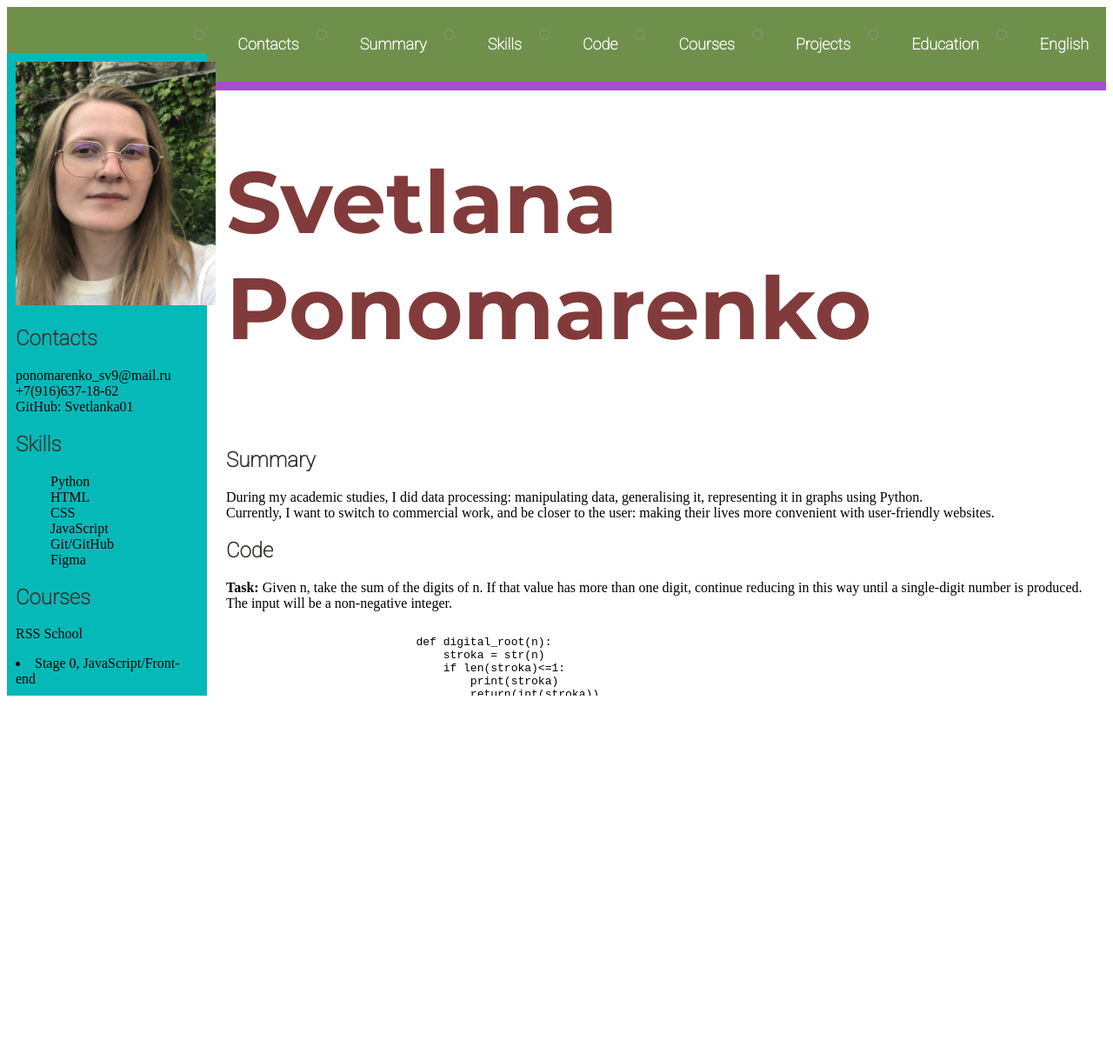
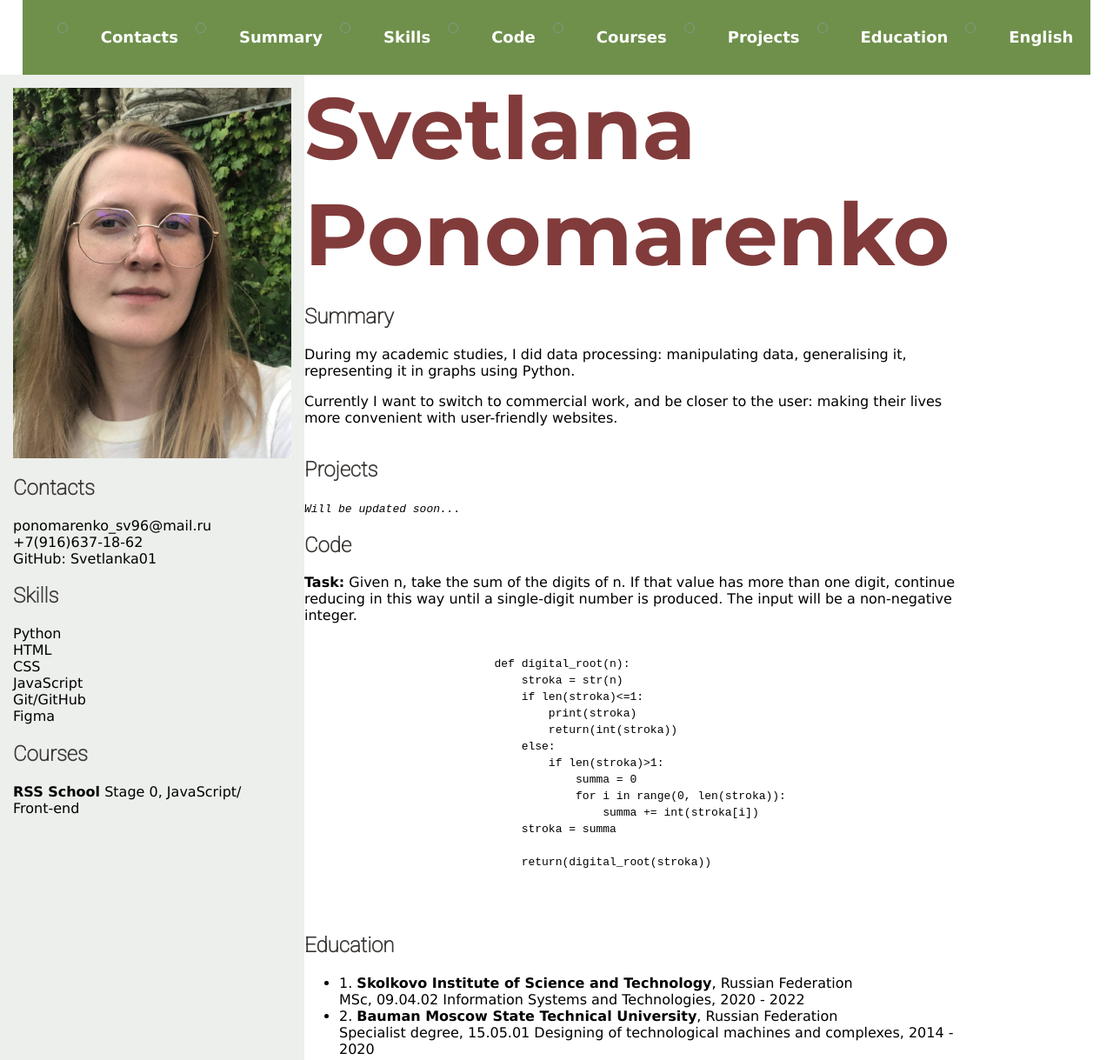
Before and after one commit to Svetlanka01/rsschool-cv, a plain HTML site: page index.html in a window 1280 px wide. Shown: the top 1219 px of the page at 87% size. Before the commit the page ends 800 px from the top, so only its background shows below. Drawn offline with Linux system fonts and the light colour scheme.

Commit message:
docs: modified design

```diff
--- /dev/null
+++ b/New folder/style.css
@@ -0,0 +1,87 @@
+header{
+    background-color: aqua;
+    min-height: 500px;
+    justify-content: center;
+    align-items:center;
+    display: flex;
+}
+
+header:first-child{
+    justify-content: flex-start;
+}
+
+.first-1{
+    background-color: coral;
+    min-height: 200px;
+    display: flex;
+    align-items: center;
+    justify-content: center;
+    flex-basis: 30%;
+    /* padding: 15px; */
+    box-sizing: border-box;
+}
+.first-2{
+    background-color: cornflowerblue;
+    min-height: 200px;
+    display: flex;
+    align-items: center;
+    justify-content: center;
+    flex-basis: 70%;
+    flex-direction: column;
+}
+
+.second{
+    background-color: brown;
+}
+
+.third{
+    background-color: rgb(251, 255, 0);
+    display: flex;
+}
+
+body {
+    width: 1200px;
+    margin: 15px auto;
+    background-color: rgb(142, 206, 156);
+
+}
+
+.container{
+    display: flex;
+    flex-direction: column;
+    /* justify-content: center;
+    align-items: center; */
+    text-align: center;
+}
+
+.one3, .two3{
+    flex-basis: 50%;
+}
+
+/* .second-1{
+    background-color: blueviolet;
+    height: 100%;
+    order: 1;
+}
+
+.second-2{
+    background-color: darkgreen;
+    height: 100%;
+    order: 0;
+}
+.second-3{
+    background-color: darkkhaki;
+    height: 100%;
+    flex-basis: 100%;
+    min-width: 100%;
+    order: 1;
+}
+
+.second-4{
+    background-color: deeppink;
+    height: 100%;
+    flex-basis: 100%;
+    min-width: 100%;
+    order: 0;
+    position: */
+}
--- a/index.html
+++ b/index.html
@@ -19,7 +19,7 @@
 </head>
 
 <body>
-    <header class = "header">
+<header class = "header">
 
         <div class="container">
             <nav class="nav">
@@ -37,15 +37,14 @@
         </div>
     </header>
 
-
     <main>
         <div class="container">
-            <div class="container_side">
-                <img src="./assets/img/my_photo_cv.jpg" alt="my photo" width="230px" height="280px">
+            <div class="side_bar">
+                <img src="./assets/img/my_photo_cv.jpg" alt="my photo" width="320px">
 
                 <section class="section" id="Contacts">
                     <h2 class="section-title">Contacts</h2>
-                    <div>ponomarenko_sv9@mail.ru <br>
+                    <div>ponomarenko_sv96@mail.ru <br>
                         +7(916)637-18-62<br>
                         GitHub: Svetlanka01
                     </div>
@@ -54,28 +53,28 @@
 
                 <section class="section" id="Skills">
                     <h2 class="section-title">Skills</h2>
-                    <ul class="skills-list">
-                        <li>Python</li>
-                        <li>HTML</li>
-                        <li>CSS</li>
-                        <li>JavaScript</li>
-                        <li>Git/GitHub</li>
-                        <li>Figma</li>
-                    </ul>
+                    Python<br>
+                    HTML<br>
+                    CSS<br>
+                    JavaScript<br>
+                    Git/GitHub<br>
+                    Figma<br>
                 </section>
 
 
                 <section class="section" id="Courses">
                     <h2 class="section-title">Courses</h2>
-                    <p><span font-weight:bold>RSS School</span>
-                        <li>Stage 0, JavaScript/Front-end</li></p>
+                    <div>
+                        <b>RSS School</b>
+                        Stage 0, JavaScript/<br>Front-end
+                    </div>
+
                 </section>
             </div>
 
-            <section class="container_center">
-
+            <div class="main_info">
                 <section class="section" id="Profile">
-                    <h1 class="name-title">Svetlana <br> Ponomarenko</h1>
+                    <span class="name-title">Svetlana <br> Ponomarenko</span>
 
                 </section>
 
@@ -84,11 +83,17 @@
                     <p>
                         During my academic studies,
                         I did data processing: manipulating data, generalising it, representing
-                        it in  graphs using Python.  <br> Currently, I want to switch to commercial work,
+                        it in  graphs using Python.
+                    </p>
+                    <p> Currently I want to switch to commercial work,
                         and be closer to the user: making their lives more convenient with user-friendly websites.
                     </p>
                 </section>
 
+                <section class="section" id="Projects">
+                    <h2 class="section-title">Projects</h2>
+                    <div><i class="code_font">Will be updated soon...</i></div>
+                </section>
 
 
                 <section class="section" id="Code">
@@ -97,7 +102,7 @@
                     If that value has more than one digit, continue reducing in this way until a single-digit
                     number is produced. The input will be a non-negative integer.
                     <pre>
-                        <code>
+                        <code class="code_font">
                             def digital_root(n):
                                 stroka = str(n)
                                 if len(stroka)<=1:
@@ -116,24 +121,26 @@
                 </section>
 
 
-                <section class="section" id="Projects">
-                    <h2 class="section-title">Projects</h2>
-                    <p>Nothing to add yet</p>
-                </section>
+
 
                 <section class="section" id="Education">
                     <h2 class="section-title">Education</h2>
                     <ul>
                         <li>
-                            1. <b>Skolkovo Institute of Science and Technology</b>, Russian Federation
-                            <li>MSc, 09.04.02 Information Systems and Technologies, 2020 - 2022</li>
+                            1. <b>Skolkovo Institute of Science and Technology</b>, Russian Federation<br>
+                                MSc, 09.04.02 Information Systems and Technologies, 2020 - 2022
                         </li>
                         <li>
-                        2. <b>Bauman Moscow State Technical University</b>, Russian Federation
-                        <li>Specialist degree, 15.05.01 Designing of technological machines and complexes,
-                            2014 - 2020</li>
+                            2. <b>Bauman Moscow State Technical University</b>, Russian Federation<br>
+                            Specialist degree, 15.05.01 Designing of technological machines and complexes,
+                            2014 - 2020
                         </li>
                     </ul>
+                </section>
+
+                <section class="section" id="Projects">
+                    <h2 class="section-title">Projects</h2>
+                    <div>Nothing to add yet</div>
                 </section>
 
                 <section class="section" id="English">
@@ -147,16 +154,31 @@
                         <li><b>Deutsch</b> - A1</li>
                     </ul>
                 </section>
-            </section>
+            </div>
         </div>
     </main>
 
+    <footer>
+        <div class="container">
+            <div class="table">
+                <div class="table__cell">
+                    <a href="https://rs.school/js/"><img src="./assets/svg/rs_school_js.svg" alt="RS school" width="200px"></a>
+                </div>
+            </div>
 
-    <footer class = "footer">
-        <div class="container">
+            <h2 class="section-title">
+                2022
+            </h2>
 
+
+            <div class="table">
+                <div class="table__cell">
+                    <a href="https://github.com/Svetlanka01"><img src="./assets/svg/github_icon.svg" alt="GitHub" width="100px"></a>
+                </div>
+            </div>
         </div>
     </footer>
+
 </body>
 
 </html>
--- a/style.css
+++ b/style.css
@@ -10,8 +10,15 @@
         src: url("assets/fonts/Montserrat-Bold.ttf");
 }
 
+@media (max-width: 768px) {
+  .section {
+    width: 100%;
+  }
+}
+
 * {
     box-sizing: border-box;
+    font-family:Verdana, Geneva, Tahoma, sans-serif
   }
 
   .header {
@@ -20,28 +27,37 @@
     font-size: large;
     font-family: Roboto, sans-serif;
     font-weight: 900;
-    color: #f5e4ec;
+    list-style: none;
+    /* width: 1440px; */
 
-  }
-
-  .body{
-    min-height: 100vh;
-    margin: 0; padding: 0;
   }
 
   body{
     display: flex;
     flex-direction: column;
-    justify-content: space-between;
+    /* width: 1440px; */
+    margin: 0 auto;
+    min-height: 100vh;
+    margin: 0; padding: 0;
+    justify-content: center;
+    align-items: center;
   }
 
-  .footer{
-    border: 5px solid rgb(169, 76, 206);
+  footer{
+    background-color: rgb(111, 144, 75);
+    display: flex;
+    justify-content: space-between;
+    align-items: center;
+    font-weight: 900;
+    height: 100px;
+    /* width: 1440px; */
   }
 
   .container {
     max-width: 1440px;
     margin: 0 auto;
+    display: flex;
+    text-align: left;
   }
 
   .nav-list {
@@ -49,28 +65,23 @@
     justify-content: flex-end;
     align-items: center;
     list-style: none;
+    display: flex;
+    justify-content: center;
   }
 
   html {
     scroll-behavior: smooth;
   }
 
-  .skills-list{
-    list-style: none;
-    align-items: left;
-  }
-
   .nav-link {
     padding: 0 20px;
     line-height: 50px;
     transition: .3s;
-  }
-
-  .nav-link {
     color: #ffffff;
     text-decoration: none;
     transition: color 0.5s;
   }
+
   .nav-item:hover {
     transform: scale(1.4);
   }
@@ -79,6 +90,7 @@
       color:rgb(58, 55, 52);
       font: 100;
       font-family: 'Roboto', sans-serif;
+      text-align: left;
   }
 
     .name-title{
@@ -86,32 +98,8 @@
       font-family: 'Montserrat';
       font-weight: 900;
       font-size: 100px;
+      border: 10px;
   }
-
-  .container_side {
-    width: 230px;
-    background: #06b9b9;
-    }
-
-   .container_center {
-    left: 250px;
-    right: 0;
-   }
-
-   .container_side {
-    position:absolute;
-    padding: 10px;
-    top: 61px;
-    bottom: 0;
-   }
-
-   .container_center {
-    position:absolute;
-    overflow: auto;
-    padding: 10px;
-    top: 61px;
-    bottom: 0;
-   }
 
    .nav-item {
     position: relative;
@@ -128,3 +116,34 @@
     border: 1px solid #829985;
     border-radius: 50%;
   }
+
+  .side_bar{
+    background-color: #82998527;
+    min-height: 200px;
+    display: flex;
+    align-items: left;
+    justify-content: left;
+    flex-basis: 25%;
+    padding: 15px;
+    box-sizing: border-box;
+    flex-direction: column;
+    padding: 0, 50px;
+  }
+
+  .main_info{
+    min-height: 200px;
+    display: flex;
+    align-items: left;
+    justify-content: left;
+    flex-basis: 60%;
+    flex-direction: column;
+
+  }
+
+.code_font{
+  font-family: monospace;
+}
+
+.section{
+  text-align: left;
+}
```
Also changed, not shown: New folder/index.html (added, +41 -0 lines), assets/svg/github_icon.svg (added), assets/svg/rs_school_js.svg (added).
